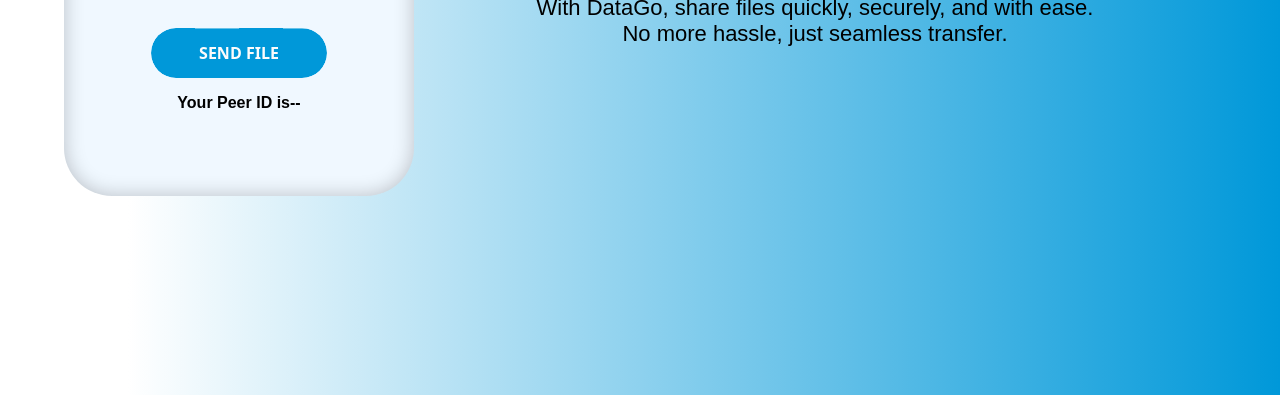
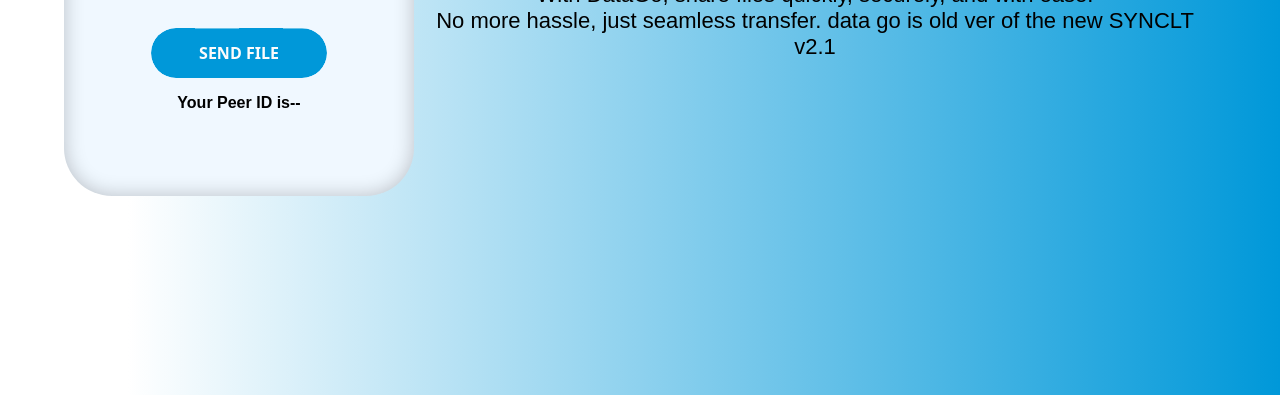
Before and after one commit to Ritul-Void/DataGO, a plain HTML site: page versions/index.html in a window 1280 px wide. Shown: the part 487-882 px from the top of the page. Drawn offline with nearby package versions, Linux system fonts and the light colour scheme; a script that the page names is missing.

Commit message:
Update index.html for old datago

```diff
--- a/versions/index.html
+++ b/versions/index.html
@@ -45,7 +45,7 @@
           <h1>Share Your Files Without Limits</h1>
           <p>
             With DataGo, share files quickly, securely, and with ease. <br />
-            No more hassle, just seamless transfer.
+            No more hassle, just seamless transfer. data go is old ver of the new SYNCLT v2.1
           </p>
         </div>
         <div class="func">
```
